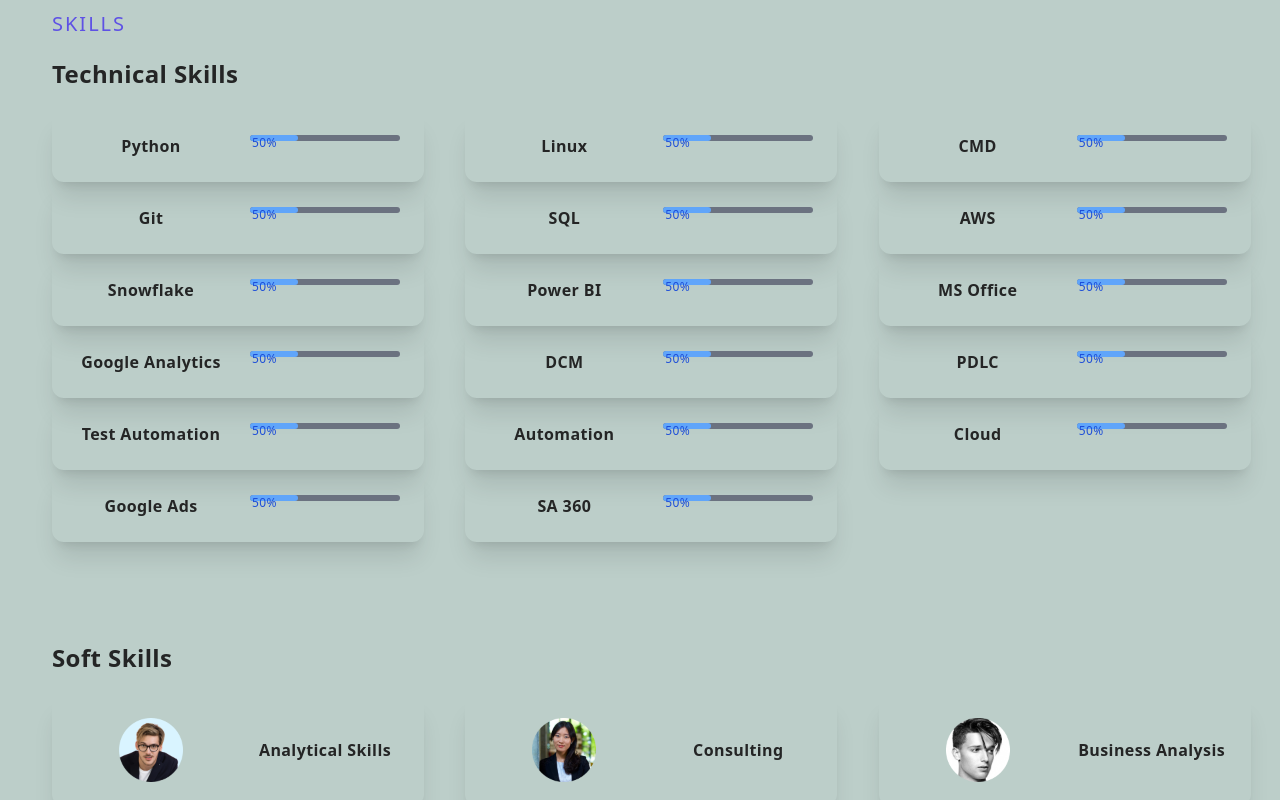
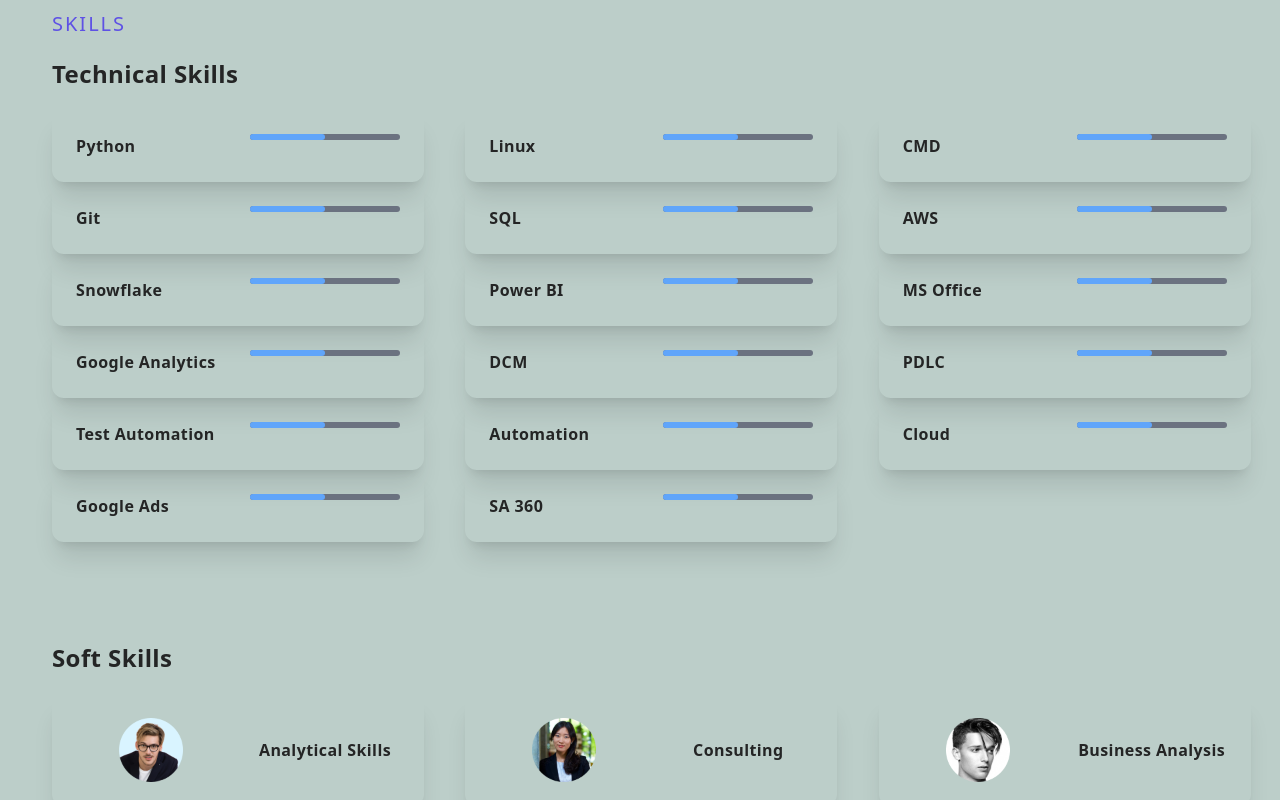
Before and after one commit to brilliantmakanju/Portfolio, a Next.js app: page / in a window 1280 px wide. Shown: the part 1760-2560 px from the top of the page. Built offline with nearby package versions, Linux system fonts and the light colour scheme.

Commit message:
Adding the footer

```diff
--- a/component/Skills.jsx
+++ b/component/Skills.jsx
@@ -15,12 +15,12 @@
                             TSkill.map((value, id) => (
                                 <>
                                     <div key={id} className='p-6 md:w-[90%]  shadow-xl rounded-xl hover:scale-[1.03] ease-in duration-300  '>
-                                        <div className='grid grid-cols-2 gap-6 justify-center items-center '>
-                                            <div className='flex flex-col items-center justify-center' >
+                                        <div className='grid grid-cols-2 gap-6 justify-center items-start'>
+                                            <div className='flex flex-col items-start justify-center' >
                                                 <h3 className='capitalize' >{value.skillName}</h3>
                                             </div>
                                             <div className='w-full bg-gray-500 rounded-full h-1.5 mb-4  '>
-                                                <div className='bg-blue-400 text-xs font-medium text-blue-700 p-0.5 leading-none h-1.5 rounded-full  ' style={{width:"32%"}} >50%</div>
+                                                <div className='bg-blue-400 text-xs font-medium text-blue-700 p-0.5 leading-none h-1.5 rounded-full  ' style={{width:"50%"}} ></div>
                                             </div>
                                         </div>
                                     </div>
```
Also changed, not shown: component/Footer.jsx (added), 1 other file (tests, documents, lock files or other folders).
